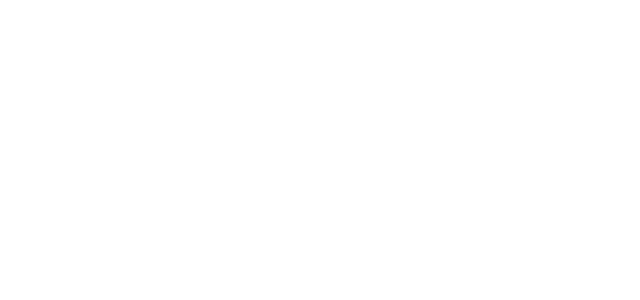
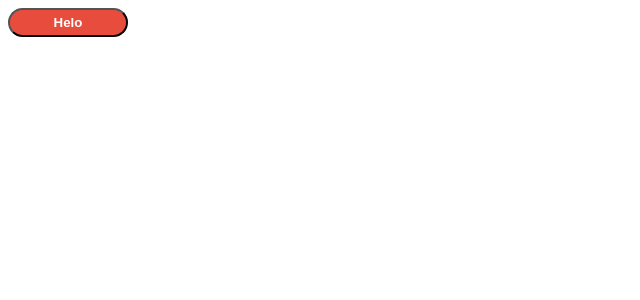
Before and after one commit to Dispellizer/react-styled-components, a React (Create React App) app: page / in a window 1280 px wide. Shown: the top 300 px of the page, without its empty margins (0-640 px from the left). Built offline with nearby package versions, Linux system fonts and the light colour scheme.

Commit message:
1. Setup and a trip to the past

```diff
--- /dev/null
+++ b/src/App.css
@@ -0,0 +1,22 @@
+.button {
+  border-radius: 50px;
+  padding: 5px;
+  min-width: 120px;
+  color: white;
+  font-weight: 600;
+  -webkit-appearance: none;
+  cursor: pointer;
+}
+
+.button:active,
+.button:focus {
+  outline: none;
+}
+
+.button--success {
+  background-color: #2ecc71;
+}
+
+.button--danger {
+  background-color: #e74c3c;
+}
--- a/src/App.js
+++ b/src/App.js
@@ -1,7 +1,20 @@
-import React from "react";
+import React, { Component, Fragment } from "react";
+import "./App.css";
 
 function App() {
-  return <div className="App"></div>;
+  return (
+    <Fragment>
+      <Button danger></Button>
+    </Fragment>
+  );
 }
 
+const Button = ({ danger }) => (
+  <button
+    className={danger ? "button button--danger" : "button button--success"}
+  >
+    Helo
+  </button>
+);
+
 export default App;
```
